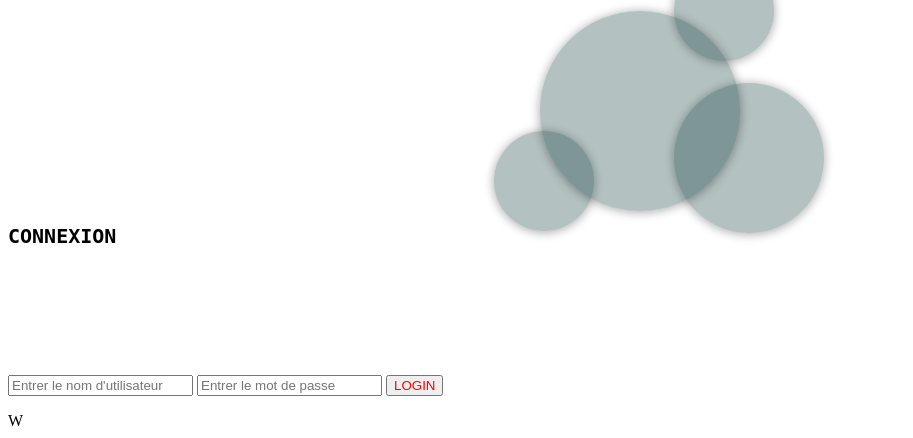
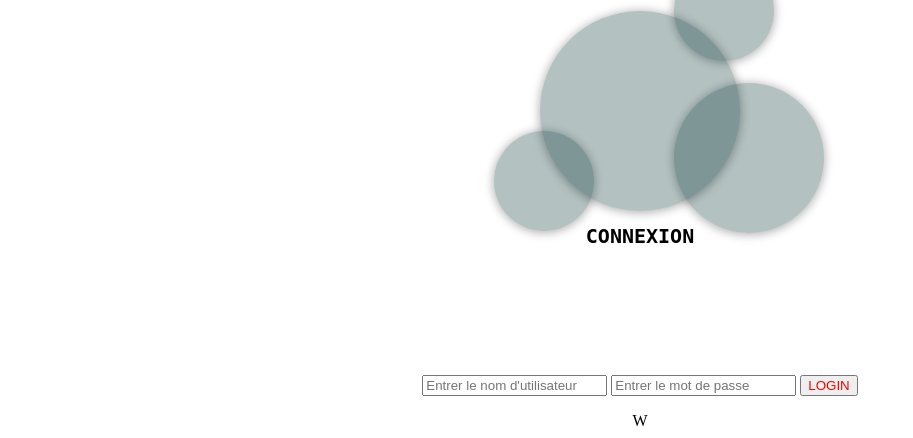
Before and after one commit to Worklys/Hot-r-line, a PHP site: page / in a window 1280 px wide. Shown: the part 1198-1636 px from the top of the page, without its empty margins (0-913 px from the left). Run offline with PHP 8.4, Linux system fonts and the light colour scheme.

Commit message:
ajout du css

```diff
--- a/Pages/style.css
+++ b/Pages/style.css
@@ -1,5 +1,3 @@
-<<<<<<< HEAD
-
 html{
   display: block;
   text-align: center;
@@ -126,5 +124,4 @@ h1{
   margin: auto;
   padding: auto;
   display: flex;
->>>>>>> 24cbae849d05042f353aff5f1d508ca32f2fc312
 }
```
